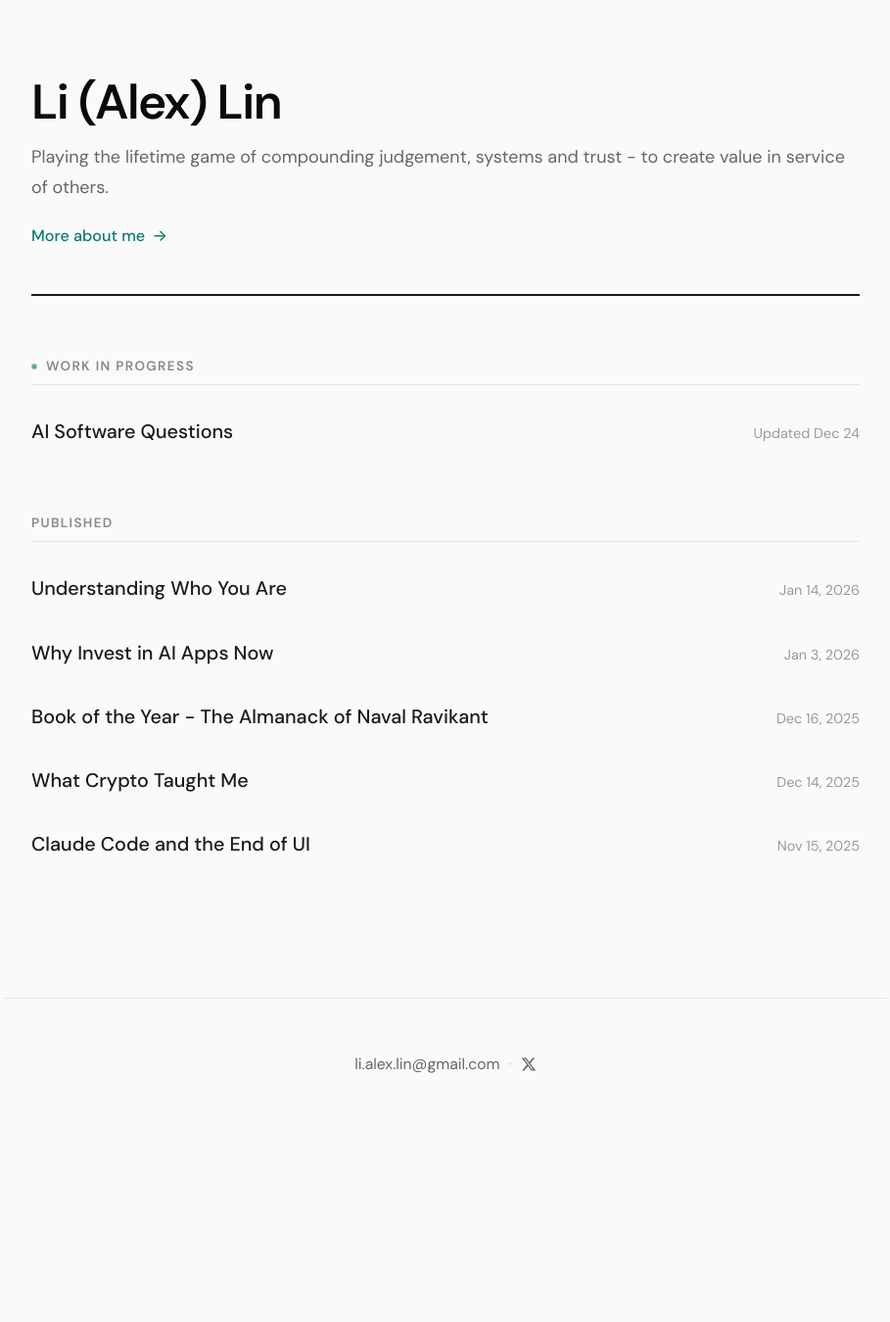
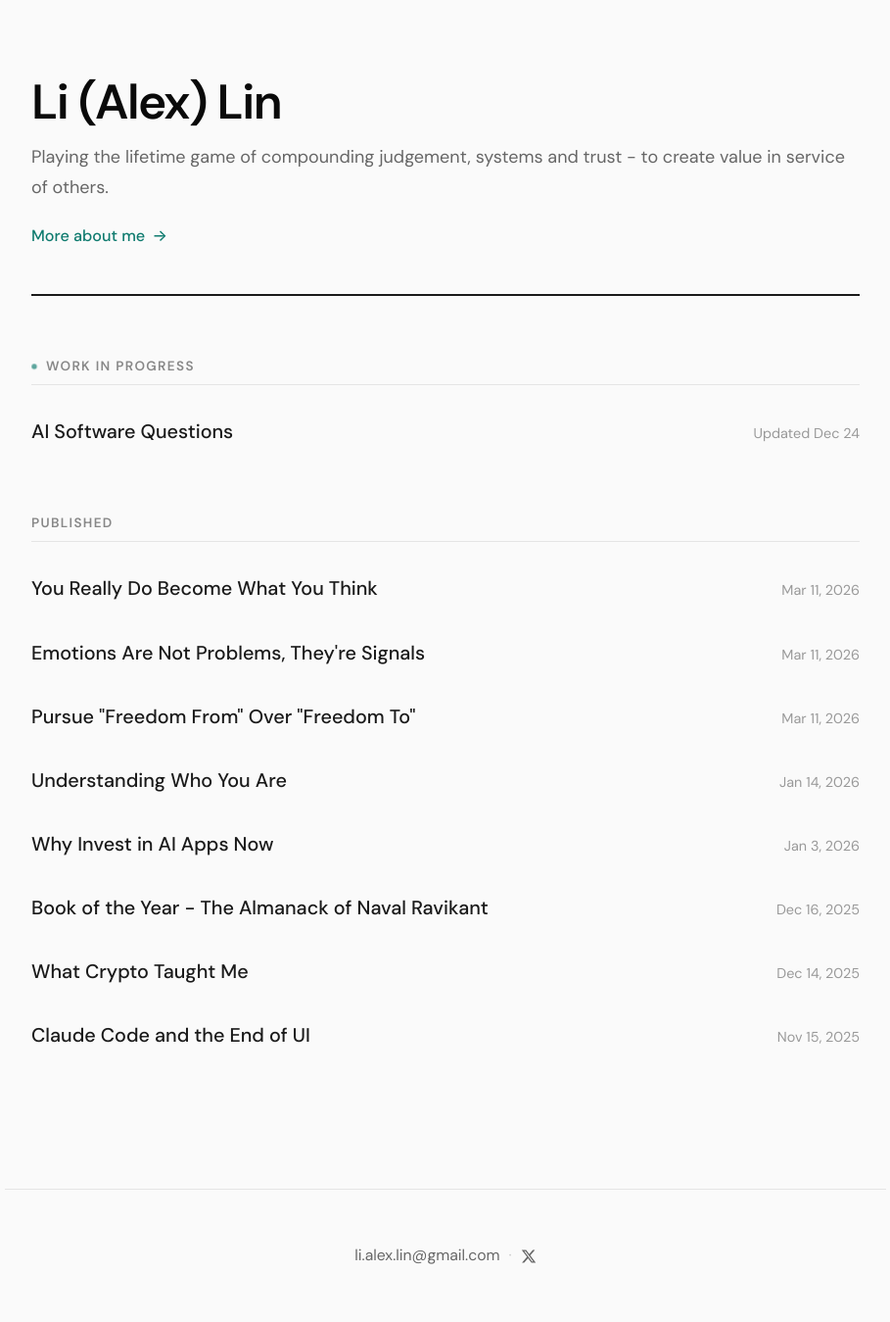
Before and after one commit to lialexlin/blog, a Jekyll site: the page built from index.html, in a window 1280 px wide. Shown: the whole page at 98% size, without its empty margins (185-1094 px from the left). Built offline with Jekyll 4.4.1, drawn with Linux system fonts in a browser that asks for light colours; before the commit the page ends 1154 px from its top, so only the background shows below that.

Commit message:
Publish 3 new articles and update about-me principles

```diff
--- a/index.html
+++ b/index.html
@@ -26,6 +26,24 @@
 <section class="article-section published-section">
   <h2 class="section-header">Published</h2>
   <ul class="article-list">
+    <li class="article-item">
+      <a href="{{ 'you-really-do-become-what-you-think' | relative_url }}">
+        <div class="article-title">You Really Do Become What You Think</div>
+        <div class="article-date">Mar 11, 2026</div>
+      </a>
+    </li>
+    <li class="article-item">
+      <a href="{{ 'emotions-are-not-problems-theyre-signals' | relative_url }}">
+        <div class="article-title">Emotions Are Not Problems, They're Signals</div>
+        <div class="article-date">Mar 11, 2026</div>
+      </a>
+    </li>
+    <li class="article-item">
+      <a href="{{ 'pursue-freedom-from-over-freedom-to' | relative_url }}">
+        <div class="article-title">Pursue "Freedom From" Over "Freedom To"</div>
+        <div class="article-date">Mar 11, 2026</div>
+      </a>
+    </li>
     <li class="article-item">
       <a href="{{ 'understanding-who-you-are' | relative_url }}">
         <div class="article-title">Understanding Who You Are</div>
```
Also changed, not shown: about-me.md (+3 -1 lines), emotions-are-not-problems-theyre-signals.md (added, +25 -0 lines), pursue-freedom-from-over-freedom-to.md (added, +19 -0 lines), you-really-do-become-what-you-think.md (added, +55 -0 lines).
